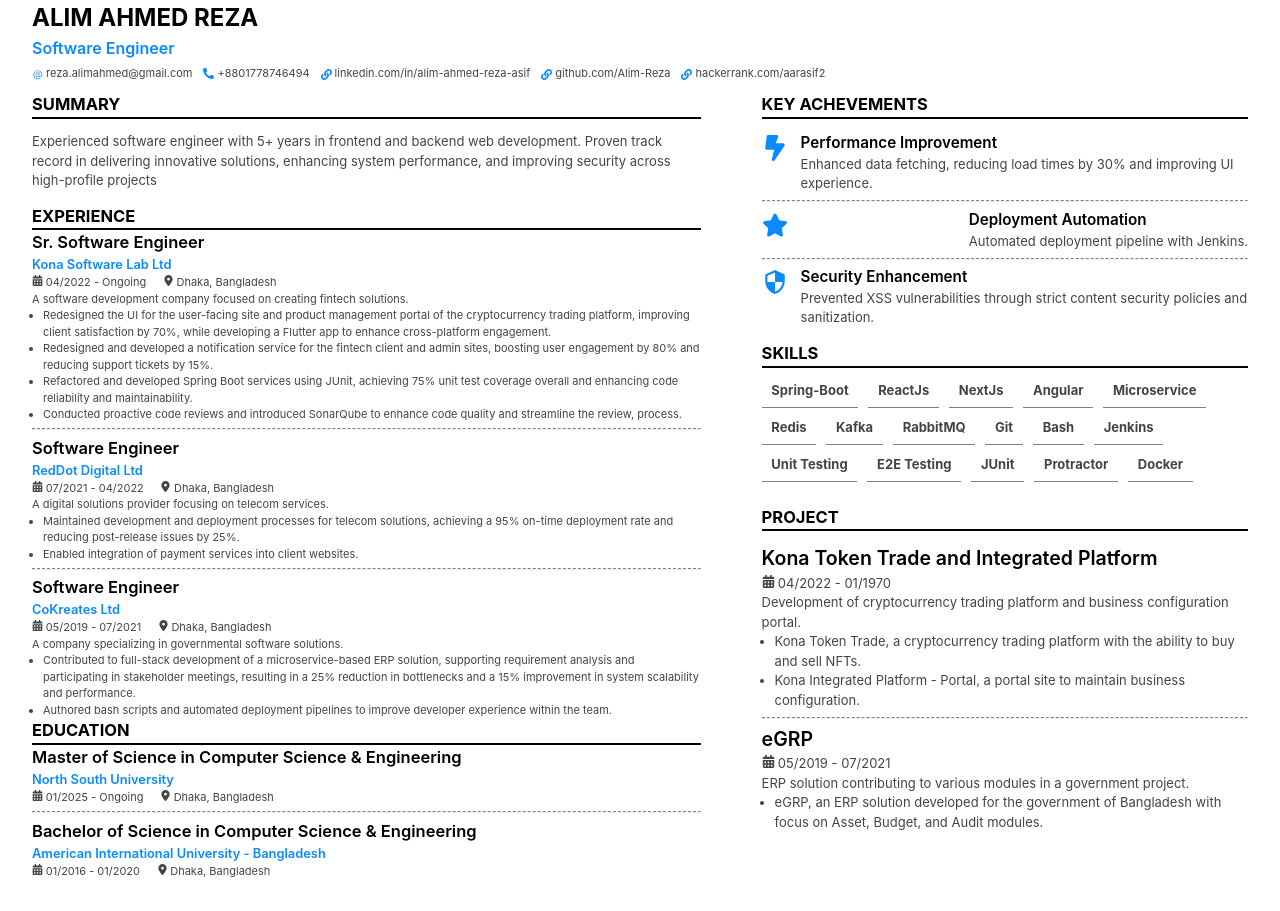
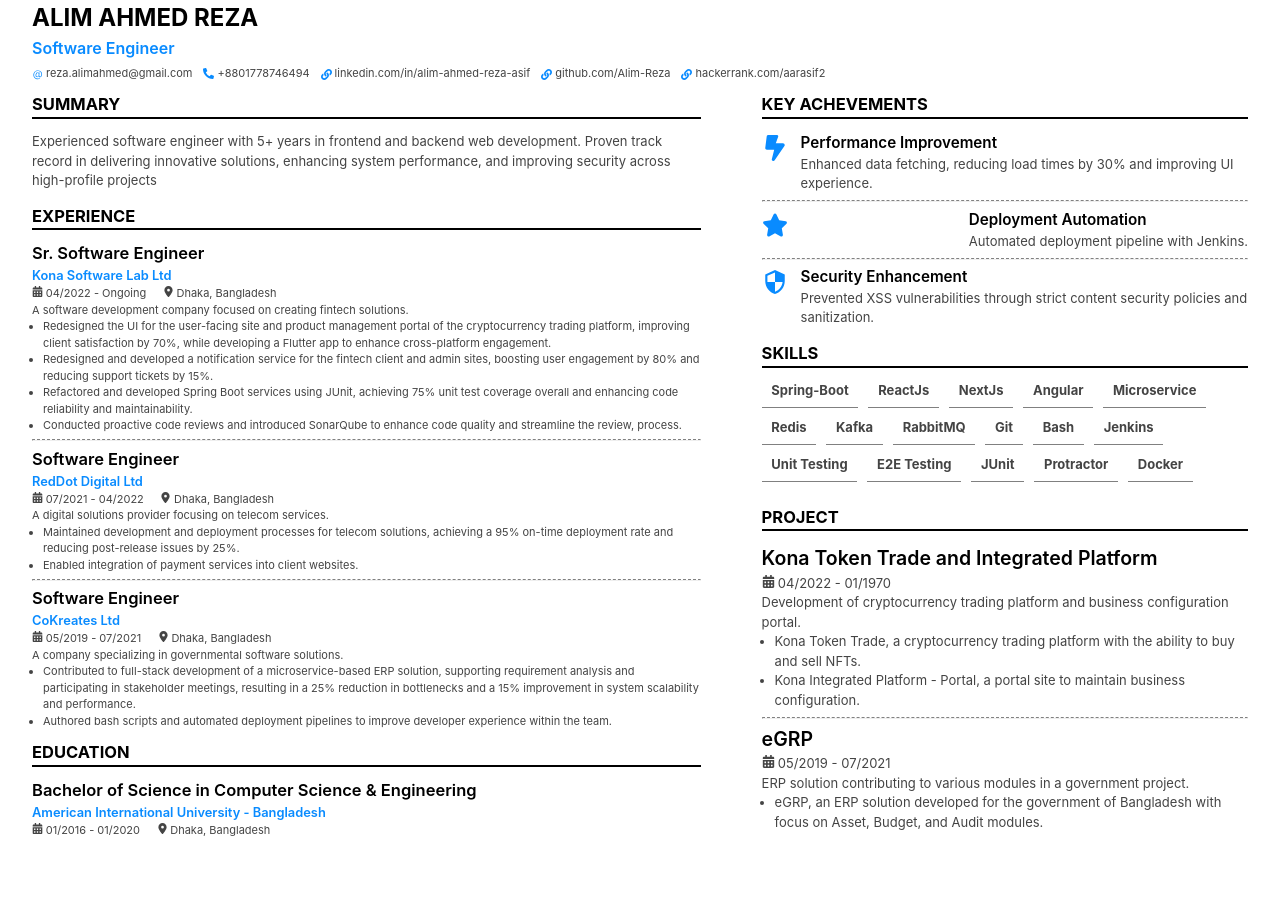
Before and after one commit to Alim-Reza/resume, a React (Vite) app: page / in a window 1280 px wide. After the commit the page ends 877 px from the top, so only its background shows below. Built offline with nearby package versions, Linux system fonts and the light colour scheme.

Commit message:
with more space and nsu commented

```diff
--- a/src/TwoColumn/ResumeDataV2.tsx
+++ b/src/TwoColumn/ResumeDataV2.tsx
@@ -85,12 +85,12 @@
     ],
 
     education: [
-        {
-            degree: "Master of Science in Computer Science & Engineering",
-            uni: "North South University",
-            date: "01/2025 - Ongoing",
-            location: "Dhaka, Bangladesh"
-        },
+        // {
+        //     degree: "Master of Science in Computer Science & Engineering",
+        //     uni: "North South University",
+        //     date: "01/2025 - Ongoing",
+        //     location: "Dhaka, Bangladesh"
+        // },
         {
             degree: "Bachelor of Science in Computer Science & Engineering",
             uni: "American International University - Bangladesh",
--- a/src/TwoColumn/components/education.tsx
+++ b/src/TwoColumn/components/education.tsx
@@ -6,6 +6,7 @@
     return <>
     <section>
         <h1>Education</h1>
+        <div style={{marginTop: "1em"}}>
             {
                 value.map((item,i,row) => (
                     <>
@@ -14,9 +15,8 @@
                     </>
 
                 ))
-
-
             }
+        </div>
     </section>
     </>;
 }
--- a/src/TwoColumn/components/experience.tsx
+++ b/src/TwoColumn/components/experience.tsx
@@ -7,7 +7,9 @@
     return <>
     <section>
         <h1>Experience</h1>
-        <Exp items={value} />
+        <div style={{marginTop: "1em", marginBottom: "1em"}}>
+          <Exp items={value} />
+        </div>
     </section>
     </>;
 }
```
Lines whose indentation alone changed are shown as unchanged.
